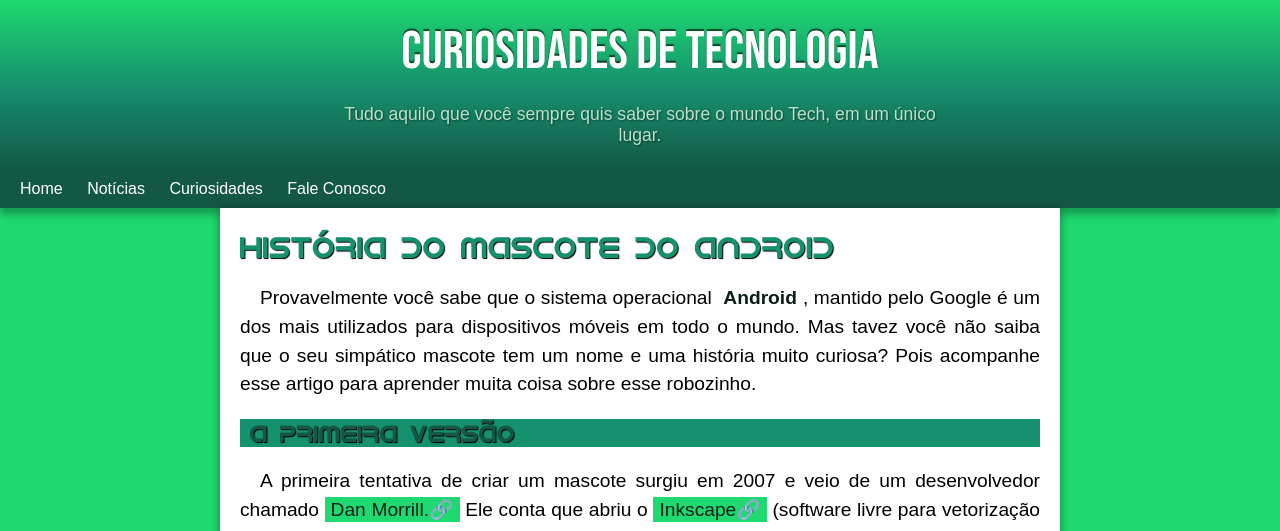
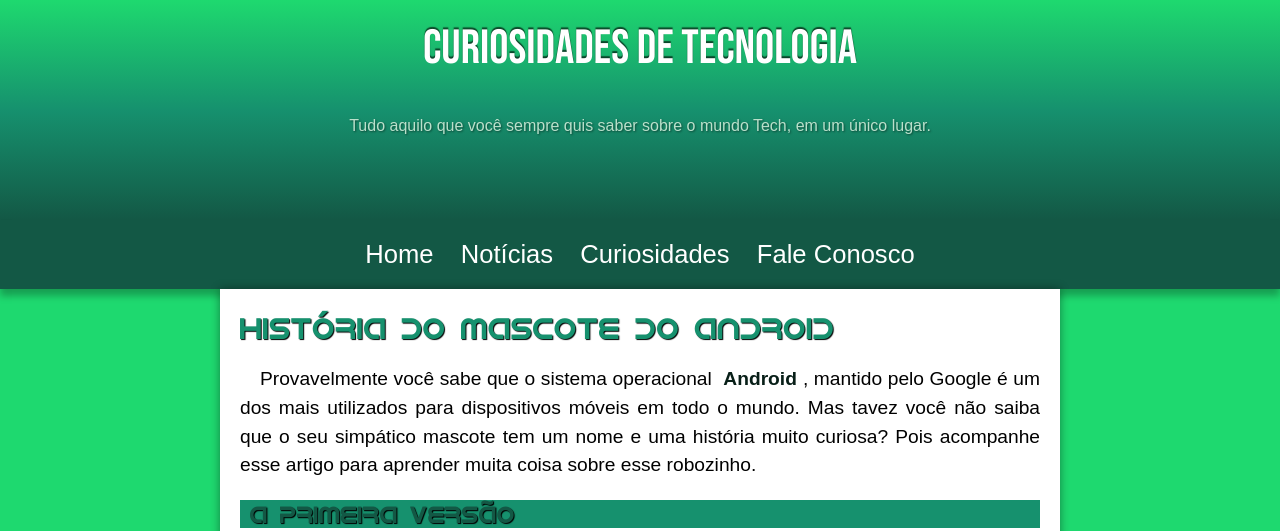
Before and after one commit to iPauloFilho/projeto-android, a plain HTML site: page index.html in a window 1280 px wide. Shown: the top 531 px of the page. Drawn offline with Linux system fonts and the light colour scheme; a web font is replaced by a local one.

Commit message:
removendo bugs

```diff
--- a/style.css
+++ b/style.css
@@ -34,7 +34,7 @@ body {
 
 header {
     background-image: linear-gradient(to bottom, var(--cor01), var(--cor02), var(--cor03));
-    height: 150px;
+    height: 200px;
     text-align: center;
     padding-top: 20px;
 }
@@ -44,16 +44,16 @@ header > h1 {
     font-family: var(--font-destaque);
     margin-bottom: 20px;
     font-weight: normal;
-    font-size: 3.3em;
+    font-size: 3em;
     text-shadow: 0px -2px 1px rgba(0, 0, 0, 0.63);
 }
 
 header > p {
     color: var(--cor05);
     font-family: var(--font-padrao);
-    font-size: 1.1em;
+    font-size: 1em;
     font-weight: normal;
-    padding: 0px 20px 0px 20px;
+    padding: 20px 20px 0px 20px;
     max-width: 600px;
     margin: auto;
     text-shadow: 1px 1px 2px rgba(0, 0, 0, 0.452);
@@ -61,8 +61,10 @@ header > p {
 
 nav {
     background-color: var(--cor03);
-    padding: 10px;
+    padding: 20px;
     box-shadow: 0px 7px 7px rgba(0, 0, 0, 0.267);
+    font-size: 2vw;
+    text-align: center;
 }
 
 nav > a {
```
